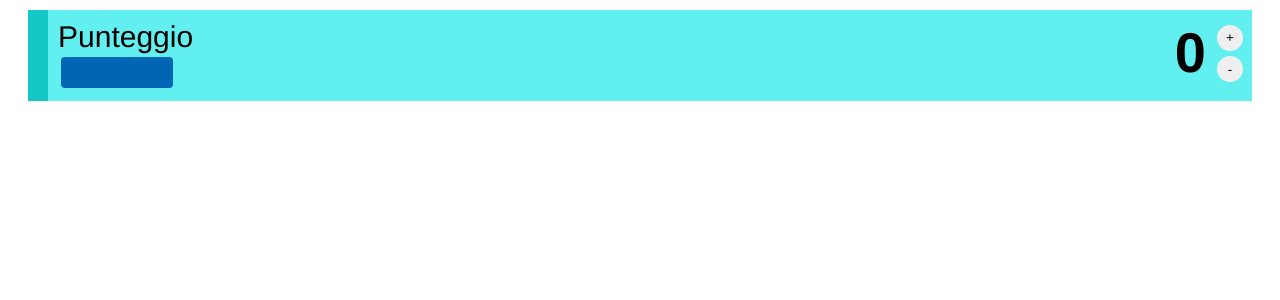
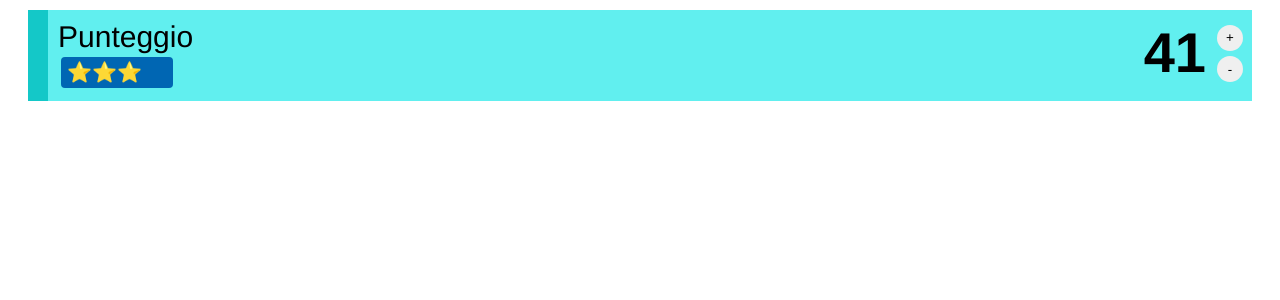
Before and after one commit to enricosciacca/scoreboard, an Angular app: page / in a window 1280 px wide. Shown: the top 300 px of the page. Built offline with nearby package versions, Linux system fonts and the light colour scheme.

Commit message:
Parte seconda

```diff
--- a/src/app/app.component.ts
+++ b/src/app/app.component.ts
@@ -3,7 +3,7 @@ import { Component } from '@angular/core';
 @Component({
   selector: 'app-root',
   template: `
-    <app-score></app-score>
+    <app-score [score]="41" xname="Punteggio" ></app-score>
   `,
   styles: []
 })
--- a/src/app/score/score.component.css
+++ b/src/app/score/score.component.css
@@ -7,12 +7,12 @@
     font-size: 30px;
 }
 
-.scorebox {
+.score .scorebox {
     float: right;
     font-size: 56px;
 }
 
-.starbox {
+.score .starbox {
     background-color: #0066B3;
     margin: 3px;
     font-size: 20px;
@@ -22,7 +22,7 @@
     border-radius: 4px;
 }
 
-.buttonpanel {
+.score .buttonpanel {
     float: right;
     width: 26px;
     padding: 0;
@@ -31,7 +31,7 @@
     line-height: 26px;
 }
 
-.buttonpanel button {
+.score .buttonpanel button {
     border: 0;
     padding: 0;
     margin: 1px;
--- a/src/app/score/score.component.ts
+++ b/src/app/score/score.component.ts
@@ -1,4 +1,4 @@
-import { Component } from '@angular/core';
+import { Component, Input } from '@angular/core';
 
 const SCORE_MAX = 100;
 const SCORE_MIN = 0;
@@ -11,8 +11,13 @@ const SCORE_MIN = 0;
 })
 export class ScoreComponent {
 
-  name:  string = "Punteggio";
-  score: number = 0;
+  @Input()
+  score: number;
+  // impostare con: [score]=""
+
+  @Input("xname") // nome del parametro diverso da
+  name: string;
+  // impostare con: [name]="'Punteggio'" o semplicemente name="Punteggio"
 
   increment() {
     if (this.score<SCORE_MAX) this.score++;
@@ -24,6 +29,4 @@ export class ScoreComponent {
 
   constructor() { }
 
-
-
 }
```
Also changed, not shown: 1 other file (tests, documents, lock files or other folders).
